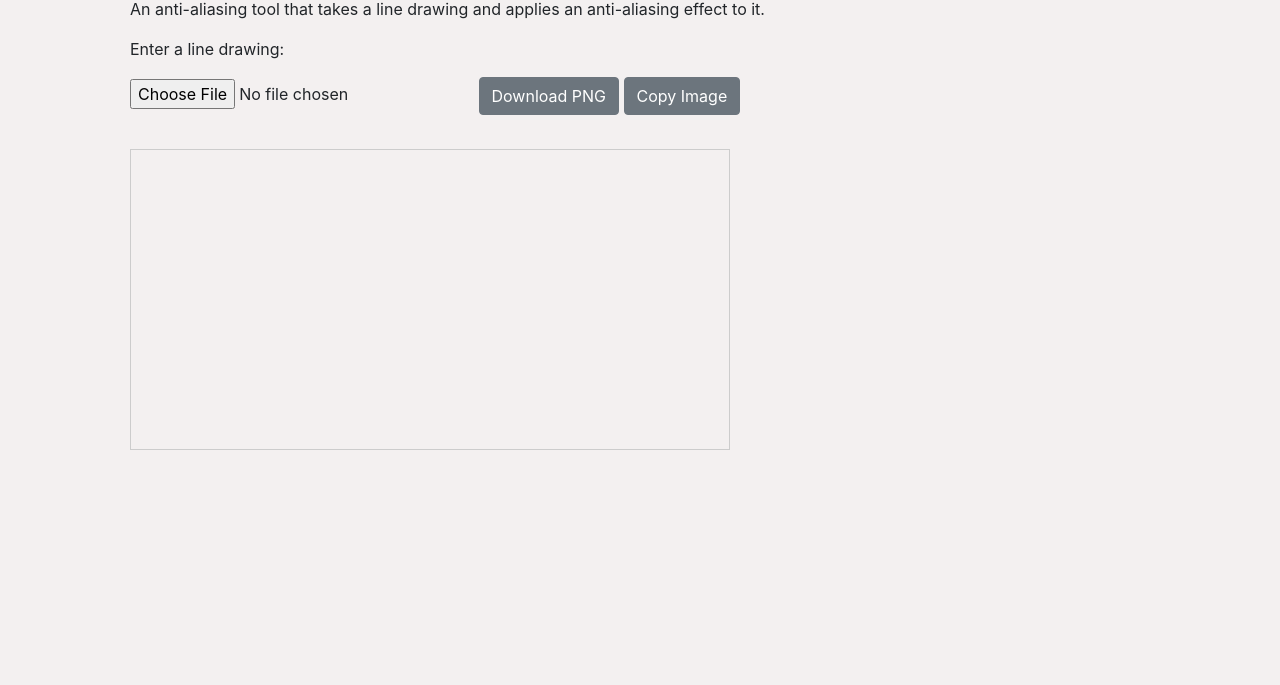
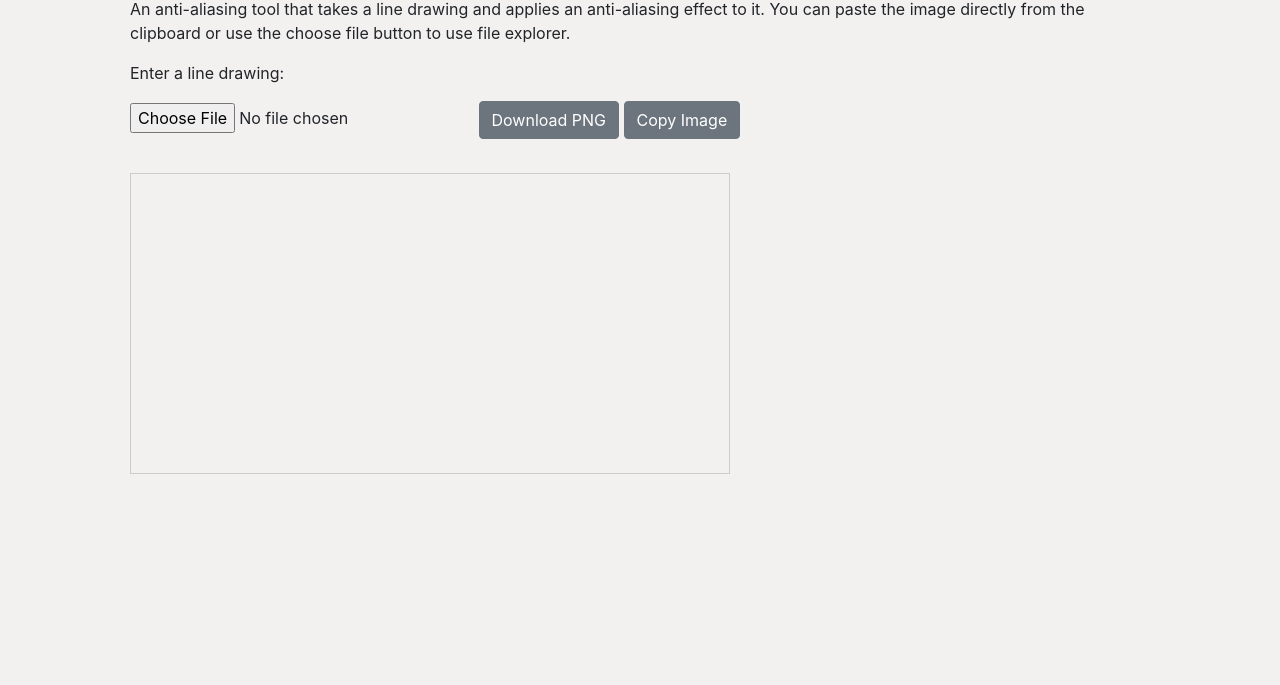
Before and after one commit to Callum-OP/Anti-Aliaser, a plain HTML site: page index.html in a window 1280 px wide. Shown: the part 115-800 px from the top of the page. Drawn offline with nearby package versions, Linux system fonts and the light colour scheme.

Commit message:
Expanded description

```diff
--- a/index.html
+++ b/index.html
@@ -20,7 +20,8 @@
     <!-- Content -->
     <div class="container">
         <h1>Anti Aliaser</h1>
-        <p>An anti-aliasing tool that takes a line drawing and applies an anti-aliasing effect to it.</p>
+        <p>An anti-aliasing tool that takes a line drawing and applies an anti-aliasing effect to it.
+            You can paste the image directly from the clipboard or use the choose file button to use file explorer.</p>
         <p>Enter a line drawing:</p>
         <input type="file" id="upload" accept="image/*">
         <a class="btn btn-secondary" id="download" download="processed.png">Download PNG</a>
```
